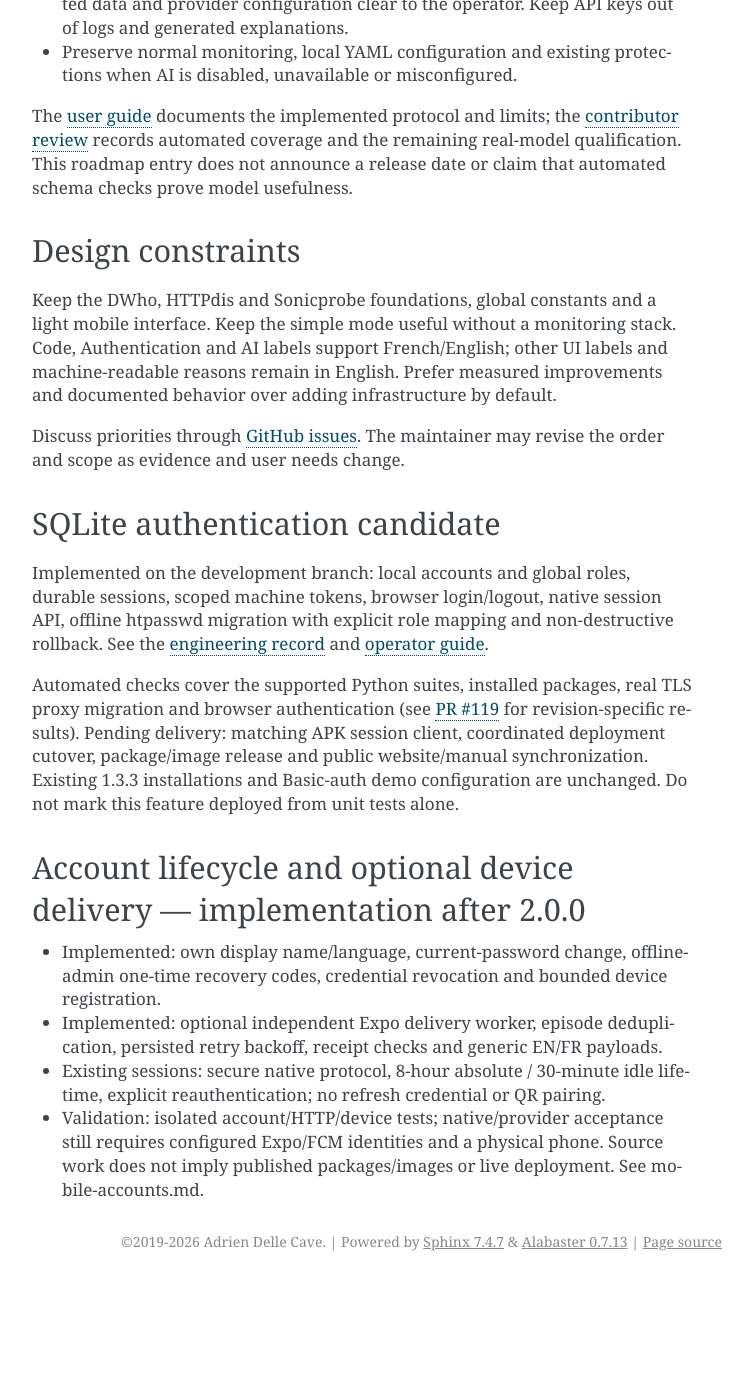
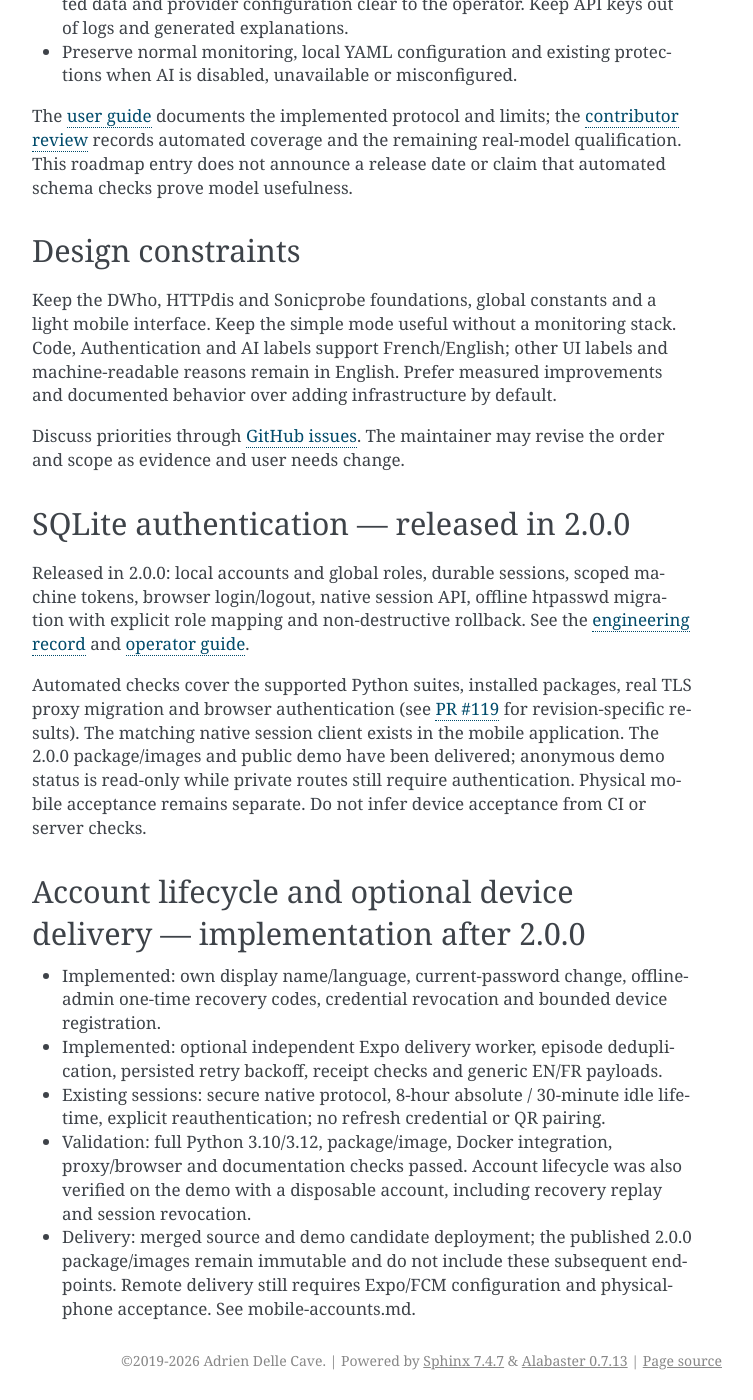
Before and after one commit to decryptus/monit-docker, a Sphinx documentation site: the page built from docs/roadmap.md, in a window 1280 px wide and 1400 px high, scrolled down 7516 px. Shown: the whole window, without its empty margins (388-1141 px from the left). Built offline with Sphinx 7.4.7, drawn with Linux system fonts in a browser that asks for light colours; before the commit the page ends 8797 px from its top, so only the background shows below that; some of the changed text lies outside the part shown.

Commit message:
Reconcile authentication and mobile roadmap with verified delivery

```diff
--- a/docs/roadmap.md
+++ b/docs/roadmap.md
@@ -293,11 +293,11 @@ improvements and documented behavior over adding infrastructure by default.
 Discuss priorities through [GitHub issues](https://github.com/decryptus/monit-docker/issues).
 The maintainer may revise the order and scope as evidence and user needs change.
 
-## SQLite authentication candidate
+## SQLite authentication — released in 2.0.0
 
-Implemented on the development branch: local accounts and global roles, durable sessions, scoped machine tokens, browser login/logout, native session API, offline htpasswd migration with explicit role mapping and non-destructive rollback. See the [engineering record](authentication-review.md) and [operator guide](authentication.md).
+Released in 2.0.0: local accounts and global roles, durable sessions, scoped machine tokens, browser login/logout, native session API, offline htpasswd migration with explicit role mapping and non-destructive rollback. See the [engineering record](authentication-review.md) and [operator guide](authentication.md).
 
-Automated checks cover the supported Python suites, installed packages, real TLS proxy migration and browser authentication (see [PR #119](https://github.com/decryptus/monit-docker/pull/119) for revision-specific results). Pending delivery: matching APK session client, coordinated deployment cutover, package/image release and public website/manual synchronization. Existing 1.3.3 installations and Basic-auth demo configuration are unchanged. Do not mark this feature deployed from unit tests alone.
+Automated checks cover the supported Python suites, installed packages, real TLS proxy migration and browser authentication (see [PR #119](https://github.com/decryptus/monit-docker/pull/119) for revision-specific results). The matching native session client exists in the mobile application. The 2.0.0 package/images and public demo have been delivered; anonymous demo status is read-only while private routes still require authentication. Physical mobile acceptance remains separate. Do not infer device acceptance from CI or server checks.
 
 ## Account lifecycle and optional device delivery — implementation after 2.0.0
 
@@ -307,6 +307,10 @@ Automated checks cover the supported Python suites, installed packages, real TLS
   persisted retry backoff, receipt checks and generic EN/FR payloads.
 - Existing sessions: secure native protocol, 8-hour absolute / 30-minute idle
   lifetime, explicit reauthentication; no refresh credential or QR pairing.
-- Validation: isolated account/HTTP/device tests; native/provider acceptance still
-  requires configured Expo/FCM identities and a physical phone. Source work does
-  not imply published packages/images or live deployment. See mobile-accounts.md.
+- Validation: full Python 3.10/3.12, package/image, Docker integration, proxy/browser
+  and documentation checks passed. Account lifecycle was also verified on the demo
+  with a disposable account, including recovery replay and session revocation.
+- Delivery: merged source and demo candidate deployment; the published 2.0.0
+  package/images remain immutable and do not include these subsequent endpoints.
+  Remote delivery still requires Expo/FCM configuration and physical-phone
+  acceptance. See mobile-accounts.md.
```
